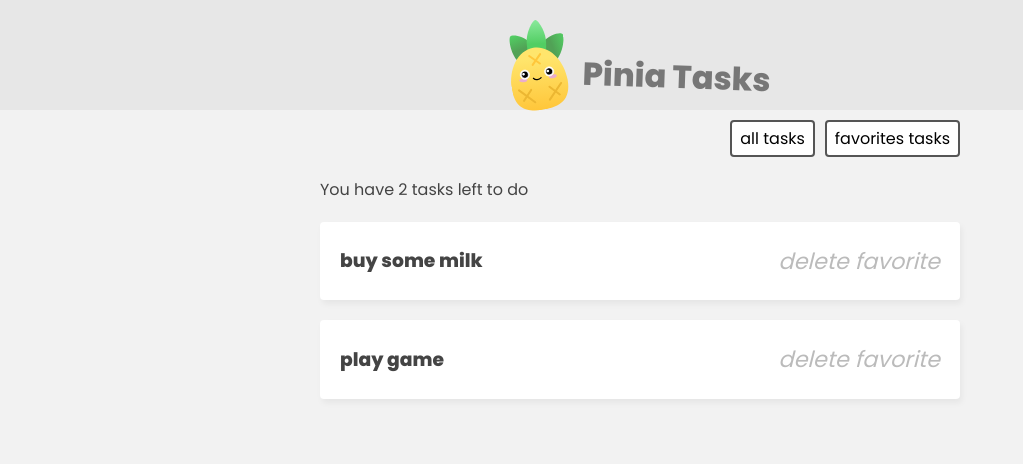
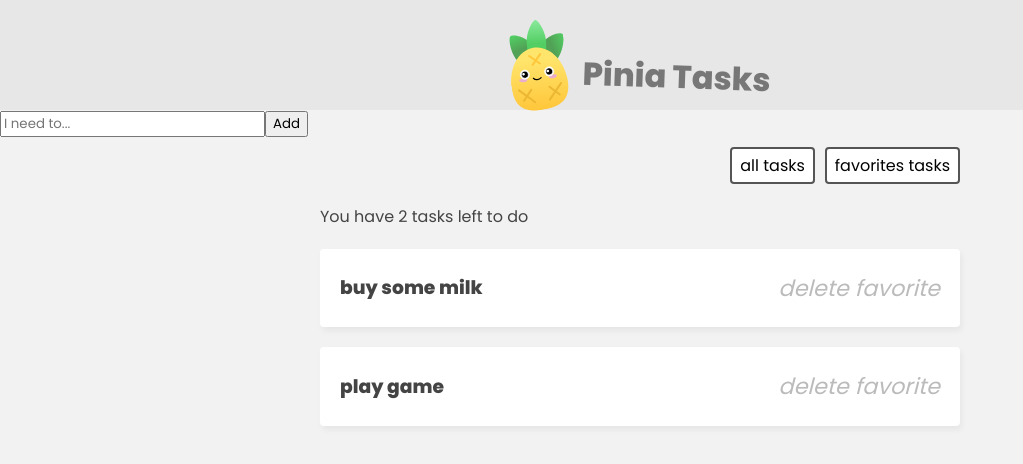
Before and after one commit to Aleroms/pinia-tasks, a Vue app: page / in a window 1280 px wide. Shown: the top 464 px of the page, without its empty margins (0-1023 px from the left). Built offline with nearby package versions, Linux system fonts and the light colour scheme; the HTML template or start-up script is replaced by a standard one.

Commit message:
created action for taskstore and added taskform ccomponent

```diff
--- a/src/App.vue
+++ b/src/App.vue
@@ -6,6 +6,10 @@
       <h1>Pinia Tasks</h1>
     </header>
 
+    <!-- new task form  -->
+    <div class="new-task-form">
+      <TaskForm />
+    </div>
     <!-- filter -->
     <nav class="filter">
       <button @click="filter = 'all'">all tasks</button
@@ -32,10 +36,11 @@
 
 <script>
 import TaskDetails from "@/components/TaskDetails.vue";
+import TaskForm from "./components/TaskForm.vue";
 import { useTaskStore } from "@/stores/taskStore.js";
 import { ref } from "vue";
 export default {
-  components: { TaskDetails },
+  components: { TaskDetails, TaskForm },
   setup() {
     //returns stores
     const taskStore = useTaskStore();
--- /dev/null
+++ b/src/components/TaskForm.vue
@@ -0,0 +1,32 @@
+<template>
+  <form @submit.prevent="handleSubmit">
+    <input type="text" placeholder="I need to..." v-model="newTask" />
+    <button>Add</button>
+  </form>
+</template>
+
+<script>
+//9:43
+import { useTaskStore } from "@/stores/taskStore";
+import { ref } from "vue";
+export default {
+  setup() {
+    const taskStore = useTaskStore();
+    const newTask = ref("");
+    const handleSubmit = () => {
+      //value is required to use var
+      if (newTask.value.length > 0) {
+        taskStore.addTask({
+          title: newTask.value,
+          isFav: false,
+          id: Math.floor(Math.random() * 10000),
+        });
+      }
+      //reset newTask to empty string
+      newTask.value = "";
+    };
+
+    return { handleSubmit, newTask };
+  },
+};
+</script>
--- a/src/stores/TaskStore.js
+++ b/src/stores/TaskStore.js
@@ -22,6 +22,13 @@
       return state.tasks.length;
     },
   },
+  actions: {
+    addTask(task) {
+      this.tasks.push(task);
+    },
+  },
 });
 //getters can manipulate data before returning the values
 //returns new values and does not manipulate state
+
+//actions update the data
```
